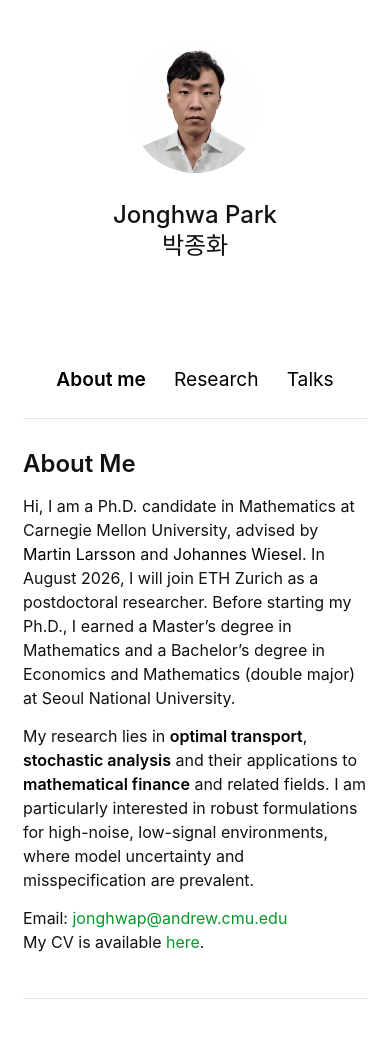
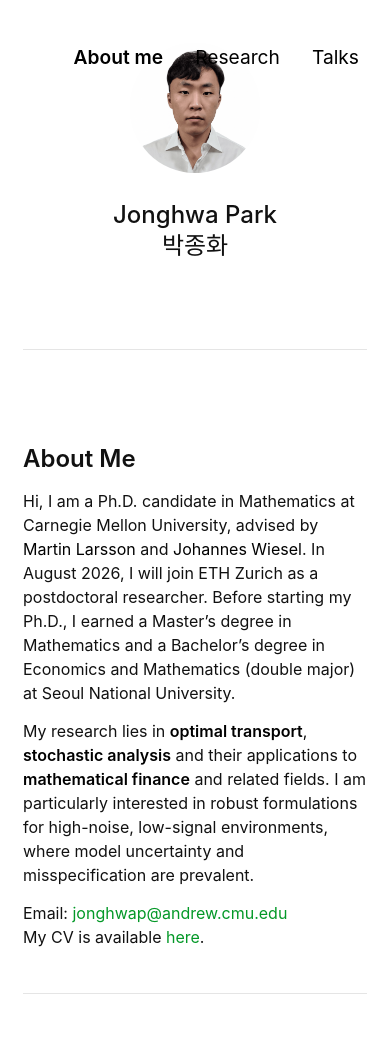
Before and after one commit to Jonghwap/Jonghwap.github.io, a Jekyll site: the page built from index.md, in a window 390 px wide. Built offline with Jekyll 4.4.1, drawn with Linux system fonts in a browser that asks for light colours; a style sheet for code colours, icons or effects is not loaded; our own code applies the rules of GitHub Pages for plain Markdown files.

Commit message:
Update style.scss

```diff
--- a/assets/css/style.scss
+++ b/assets/css/style.scss
@@ -60,27 +60,6 @@
   }
 }
 
-@media (max-width: 960px) {
-  .site-nav {
-    position: static;
-    top: auto;
-    right: auto;
-    margin: 1rem 0 1.5rem;
-    justify-content: center;
-  }
-
-  .site-nav ul {
-    justify-content: center;
-    flex-wrap: wrap;
-    gap: 0.75rem;
-  }
-
-  .wrapper > section {
-    padding-top: 2rem;
-  }
-}
-
-
 .no-profile header {
   display: none;
 }
```
